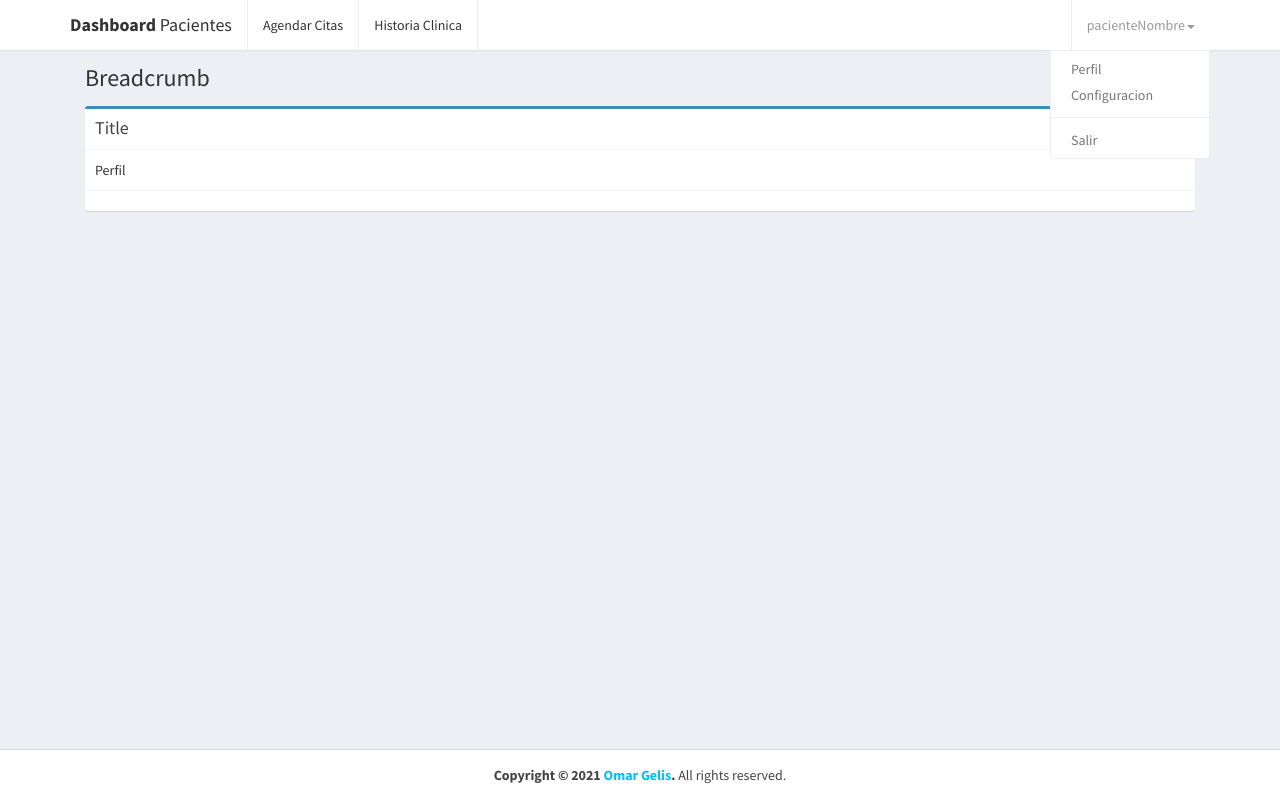
After one commit to OmarGelis/HUSI-Plataforma-de-gestion-de-pacientes-, a Flask app: page /perfilPaciente in a window 1280 px wide, after a click on "pacienteNombre". The commit adds this page. Run offline with Flask 2, Linux system fonts and the light colour scheme; some libraries are stand-ins or nearby versions.

Commit message:
se agrega las paginas restantes de la dashboard pacientes y configuramos la plantilla.

```diff
--- a/app/app.py
+++ b/app/app.py
@@ -5,12 +5,28 @@ app =  Flask(__name__)
 def login():
     return render_template('login.html')
 
+@app.route('/registrar')
+def registrar():
+    return render_template('registrar.html')
+
 @app.route('/dashboardPacientes')
 def dashboardPacientes():
     return render_template('dashboardPacientes.html')
 
-@app.route('/registrar')
-def registrar():
-    return render_template('registrar.html')
+@app.route('/agendarCita')
+def agendarCita():
+    return render_template('agendarCita.html')
+
+@app.route('/historiaClinica')
+def historiaClinica():
+    return render_template('historiaClinica.html')
+
+@app.route('/perfilPaciente')
+def perfilPaciente():
+    return render_template('perfilPacientes.html')
+
+@app.route('/configuracionPaciente')
+def configuracionPaciente():
+    return render_template('configuraconPacientes.html')
 
 app.run(debug=True)
--- /dev/null
+++ b/app/templates/layoutPacientes.html
@@ -0,0 +1,112 @@
+<!DOCTYPE html>
+<html>
+<head>
+  <meta charset="utf-8">
+  <meta http-equiv="X-UA-Compatible" content="IE=edge">
+  <title>Dashboard paciente</title>
+  <!-- Tell the browser to be responsive to screen width -->
+  <meta content="width=device-width, initial-scale=1, maximum-scale=1, user-scalable=no" name="viewport">
+  <!-- Bootstrap 3.3.7 -->
+  <link rel="stylesheet" href="{{ url_for('static', filename='css/bootstrap.min.css') }}">
+  <!-- Font Awesome -->
+  <link rel="stylesheet" href="{{ url_for('static', filename='font-awesome/css/font-awesome.css')}}">
+  <!-- Ionicons -->
+  <link rel="stylesheet" href="{{ url_for('static', filename='css/ionicons.min.css')}}">
+  <!-- Theme style -->
+  <link rel="stylesheet" href="{{ url_for('static', filename='css/AdminLTE.min.css')}}">
+
+  <!-- AdminLTE Skins. Choose a skin from the css/skins
+       folder instead of downloading all of them to reduce the load. -->
+  <link rel="stylesheet" href="{{ url_for('static', filename='css/_all-skins.min.css')}}">
+
+  <!-- HTML5 Shim and Respond.js IE8 support of HTML5 elements and media queries -->
+  <!-- WARNING: Respond.js doesn't work if you view the page via file:// -->
+  <!--[if lt IE 9]>
+  <script src="https://oss.maxcdn.com/html5shiv/3.7.3/html5shiv.min.js"></script>
+  <script src="https://oss.maxcdn.com/respond/1.4.2/respond.min.js"></script>
+  <![endif]-->
+
+  <!-- Google Font -->
+  <link rel="stylesheet" href="https://fonts.googleapis.com/css?family=Source+Sans+Pro:300,400,600,700,300italic,400italic,600italic">
+</head>
+<!-- ADD THE CLASS layout-top-nav TO REMOVE THE SIDEBAR. -->
+<body class="hold-transition skin-black layout-top-nav">
+<div class="wrapper">
+
+  <header class="main-header">
+    <nav class="navbar navbar-static-top">
+      <div class="container">
+        <div class="navbar-header">
+          <a href="{{ url_for('dashboardPacientes') }}" class="navbar-brand"><b>Dashboard</b> Pacientes</a>
+          <button type="button" class="navbar-toggle collapsed" data-toggle="collapse" data-target="#navbar-collapse">
+            <i class="fa fa-bars"></i>
+          </button>
+        </div>
+
+        <!-- Collect the nav links, forms, and other content for toggling -->
+        <div class="collapse navbar-collapse pull-left" id="navbar-collapse">
+          <ul class="nav navbar-nav">
+            <li><a href="{{ url_for('agendarCita') }}">Agendar Citas </a></li>
+            <li><a href="{{ url_for('historiaClinica') }}">Historia Clinica</a></li>
+
+          </ul>
+
+        </div>
+        <!-- /.navbar-collapse -->
+        <!-- Navbar Right Menu -->
+        <div class="navbar-custom-menu">
+          <ul class="nav navbar-nav">
+
+
+            <!-- User Account Menu -->
+            <li class="dropdown user user-menu">
+              <!-- Menu Toggle Button -->
+             <li class="dropdown">
+              <a href="#" class="dropdown-toggle" data-toggle="dropdown">pacienteNombre<span class="caret"></span></a>
+              <ul class="dropdown-menu" role="menu">
+                <li><a href="{{ url_for('perfilPaciente') }}">Perfil</a></li>
+                <li><a href="{{ url_for('configuracionPaciente') }}">Configuracion</a></li>
+                <li class="divider"></li>
+                <li><a href="#">Salir</a></li>
+
+              </ul>
+
+
+            </li>
+             </li>
+          </ul>
+        </div>
+        <!-- /.navbar-custom-menu -->
+      </div>
+      <!-- /.container-fluid -->
+    </nav>
+  </header>
+
+  <!--content-wrapper -->
+  {% block content %}  {% endblock%}
+  <!-- /.content-wrapper -->
+  <footer class="main-footer">
+    <div class="container text-center">
+
+      <strong>Copyright &copy; 2021 <a href="https://github.com/OmarGelis">Omar Gelis</a>.</strong> All rights
+      reserved.
+    </div>
+    <!-- /.container -->
+  </footer>
+</div>
+<!-- ./wrapper -->
+
+<!-- jQuery 3 -->
+<script src="{{ url_for('static', filename='js/jquery.min.js')}}"></script>
+<!-- Bootstrap 3.3.7 -->
+<script src="{{ url_for('static', filename='js/bootstrap.min.js')}}"></script>
+<!-- SlimScroll -->
+<script src="{{ url_for('static', filename='js/jquery.slimscroll.min.js')}}"></script>
+<!-- FastClick -->
+<script src="{{ url_for('static', filename='js/fastclick.js')}}"></script>
+<!-- AdminLTE App -->
+<script src="{{ url_for('static', filename='js/adminlte.min.js')}}"></script>
+<!-- AdminLTE for demo purposes -->
+<script src="{{ url_for('static', filename='js/demo.js')}}"></script>
+</body>
+</html>
--- /dev/null
+++ b/app/templates/perfilPacientes.html
@@ -0,0 +1,47 @@
+{% extends 'layoutPacientes.html'%}
+
+{% block content %}
+<div class="content-wrapper">
+  <div class="container">
+    <!-- Content Header (Page header) -->
+    <section class="content-header text-left">
+      <h1>
+        Breadcrumb
+
+      </h1>
+      <ol class="breadcrumb text-left">
+        <li class="active "><a href="{{ url_for('dashboardPacientes') }}"><i class="fa fa-home"></i> Home</a>/<a href="{{ url_for('perfilPaciente') }}">Perfil</a></li>
+
+      </ol>
+    </section>
+
+    <!-- Main content -->
+    <section class="content">
+        <div class="box box-primary">
+            <div class="box-header with-border">
+              <h3 class="box-title">Title</h3>
+
+              <div class="box-tools pull-right">
+                <button type="button" class="btn btn-box-tool" data-widget="collapse" data-toggle="tooltip"
+                        title="Collapse">
+                  <i class="fa fa-minus"></i></button>
+
+              </div>
+            </div>
+            <div class="box-body">
+             Perfil
+            </div>
+            <!-- /.box-body -->
+            <div class="box-footer">
+
+
+      </div>
+
+      <!-- /.box -->
+    </section>
+    <!-- /.content -->
+  </div>
+  <!-- /.container -->
+</div>
+
+{% endblock%}
```
Also changed, not shown: app/templates/agendarCita.html (added, +47 -0 lines), app/templates/configuraconPacientes.html (added, +47 -0 lines), app/templates/dashboardPacientes.html (+4 -109 lines), app/templates/historiaClinica.html (added, +47 -0 lines).
